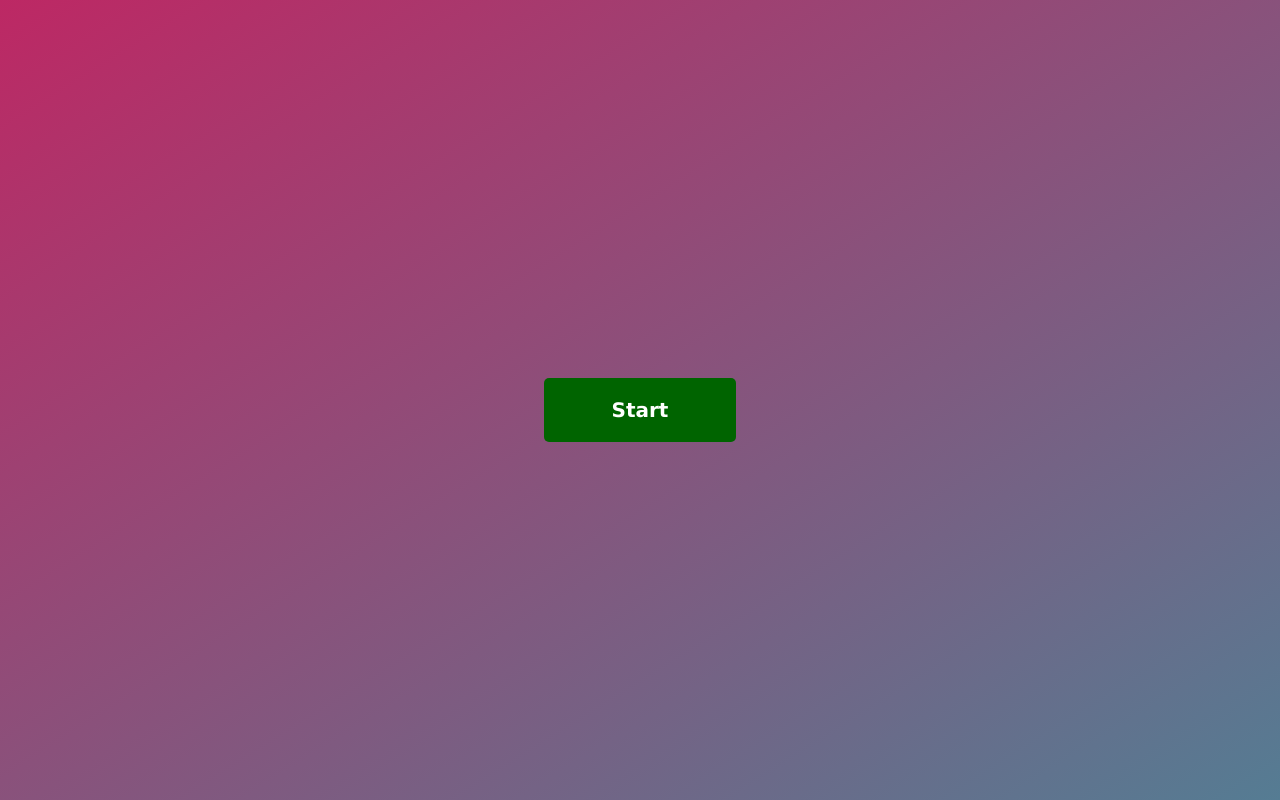
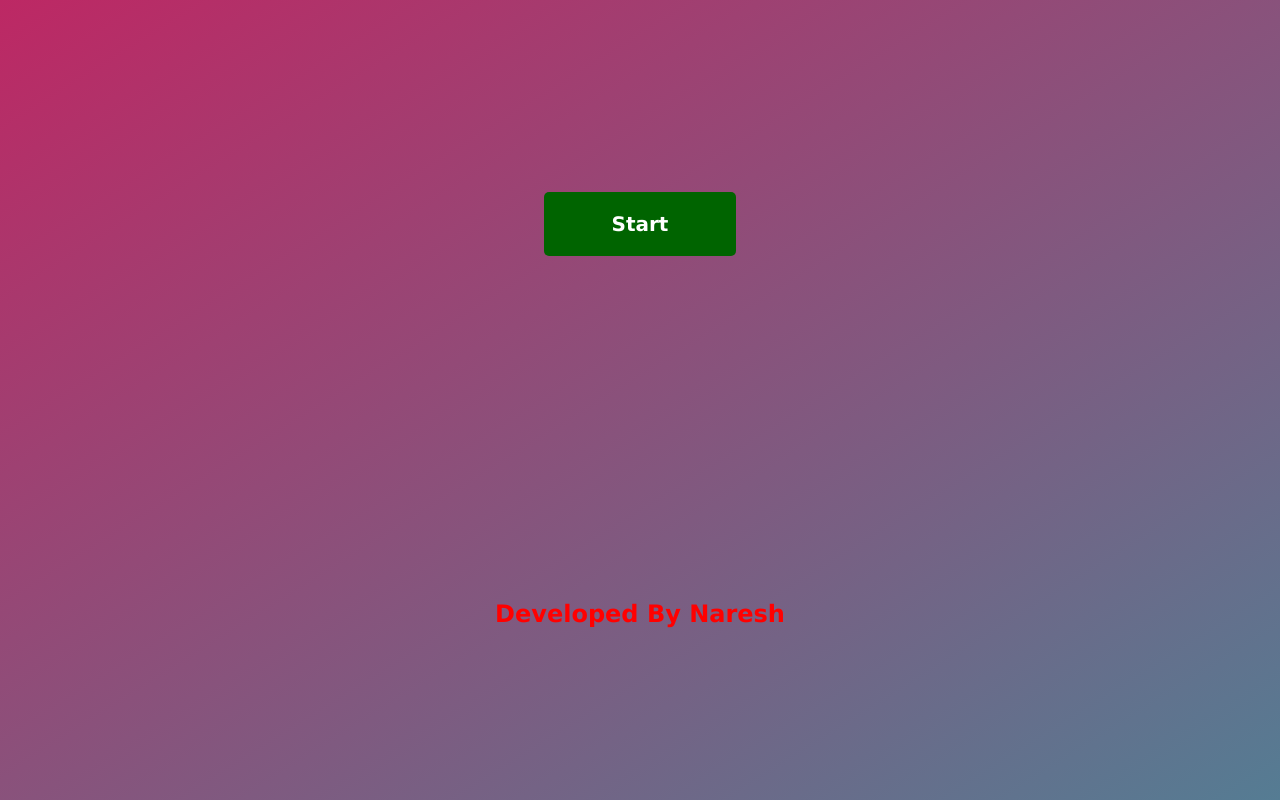
Before and after one commit to Naresh2004/QuizApp2, a plain HTML site: page index.html in a window 1280 px wide. Drawn offline with Linux system fonts and the light colour scheme.

Commit message:
Update index.html

```diff
--- a/index.html
+++ b/index.html
@@ -10,6 +10,8 @@
 <body>
     <div class="alert">Alert</div>
     <div class="btn startBtn">Start</div>
+        <h2 style="color: red;"> Developed By Naresh</h2>
+
     <div class="container">
         <h1>Let's play a Quiz Game</h1>
         <div class="question"></div>
```
